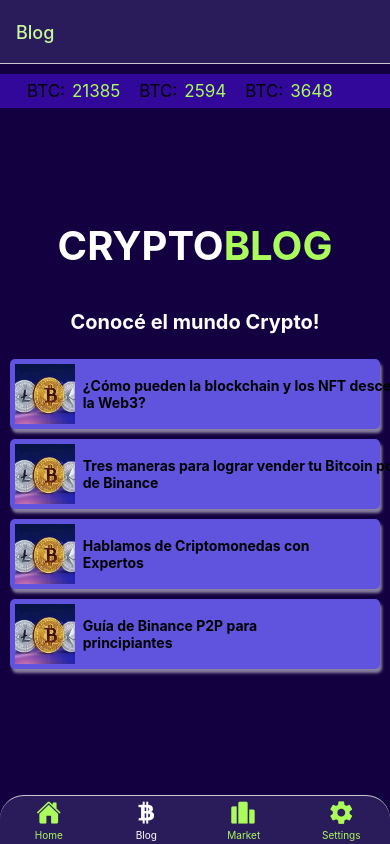
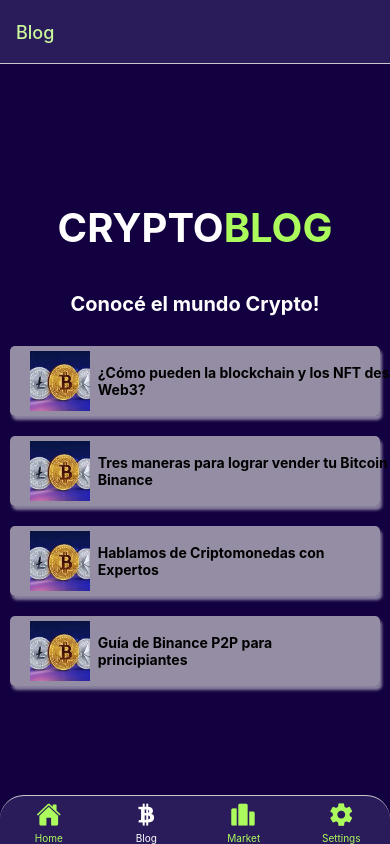
Before and after one commit to cellamarematias/jade, a React Native app: screen /Blog in a window 390 px wide. Built offline with nearby package versions, Linux system fonts and the light colour scheme.

Commit message:
Revert "feature/mati-navbar: added header and blog"
This reverts commit e1fc9285243b11c5cf7387cb975a8d9ad5b97797.

```diff
--- a/package.json
+++ b/package.json
@@ -15,7 +15,6 @@
   "dependencies": {
     "@expo/vector-icons": "^13.0.0",
     "@react-navigation/bottom-tabs": "^6.0.5",
-    "@react-navigation/material-top-tabs": "^6.2.3",
     "@react-navigation/native": "^6.0.2",
     "@react-navigation/native-stack": "^6.1.0",
     "eslint": "^8.22.0",
@@ -34,9 +33,7 @@
     "react-native": "0.69.4",
     "react-native-safe-area-context": "4.3.1",
     "react-native-screens": "~3.15.0",
-    "react-native-tab-view": "^3.1.1",
-    "react-native-web": "~0.18.7",
-    "react-native-pager-view": "5.4.24"
+    "react-native-web": "~0.18.7"
   },
   "devDependencies": {
     "@babel/core": "^7.12.9",
--- a/src/components/navbar/BottomTab.jsx
+++ b/src/components/navbar/BottomTab.jsx
@@ -39,7 +39,6 @@
             borderTopLeftRadius: 24,
             borderTopRightRadius: 24,
             marginTop: -40,
-            paddingBottom: 3
           }
         })}>
         <Tab.Screen name="Home" component={TabOneScreen} />
@@ -53,8 +52,7 @@
 const styles = StyleSheet.create({
   container: {
     backgroundColor: 'white',
-    borderRadius: 20,
-    marginBottom: 5
+    borderRadius: 20
   },
 
 }
--- a/src/components/shared/BlogCard.jsx
+++ b/src/components/shared/BlogCard.jsx
@@ -12,7 +12,7 @@
       />
 		</View>
 		<View style={styles.center}>
-			<Text numberOfLines={3} style={styles.heading}>{props.text}</Text>
+			<Text numberOfLines={2} style={styles.heading}>{props.text}</Text>
 		</View>
   </View>
 )
@@ -20,11 +20,10 @@
 const styles = StyleSheet.create({
   container: {
 		flexDirection: "row",
-		margin: 5,
+		margin: 10,
 		width: '95%',
-		backgroundColor: '#6053DD',
-    padding: 15,
-		paddingStart: 5,
+		backgroundColor: '#D9D9D9A6',
+    padding: 20,
     paddingBottom: 5,
     paddingTop: 5,
 		borderRadius: 5,
@@ -34,7 +33,7 @@
 		shadowRadius: 3,
   },
   image: {
-    width: 58,
+    width: 48,
     height: 48,
     borderRadius: 4
   },
@@ -48,7 +47,7 @@
 	heading: {
 		justifyContent: 'center',
 		paddingLeft: 8,
-		maxWidth: '90%',
+		maxWidth: '95%',
 		fontWeight: 'bold',
 	}
 })
--- a/src/components/shared/header.jsx
+++ /dev/null
@@ -1,78 +0,0 @@
-import React from 'react';
-import { View, Text, StyleSheet, Image } from "react-native";
-import theme from '../../theme';
-
-
-const Header = (props) => (
-  <View key={props.id} style={styles.container}>
-		<View style={styles.row}>
-			<Text style={styles.coin}>BTC:</Text>
-			<Text style={styles.value}>21385</Text>
-		</View>
-		<View style={styles.row}>
-			<Text style={styles.coin}>BTC:</Text>
-			<Text style={styles.value}>2594</Text>
-		</View>
-		<View style={styles.row}>
-			<Text style={styles.coin}>BTC:</Text>
-			<Text style={styles.value}>3648</Text>
-		</View>
-  </View>
-)
-
-const styles = StyleSheet.create({
-  container: {
-		position: 'absolute',
-		top: 0,
-		left: 0,
-		right: 0,
-		flexDirection: "row",
-		alignItems: 'center',
-		width: '95%',
-		backgroundColor: '#32089A',
-    padding: 15,
-		paddingStart: 25,
-    paddingBottom: 5,
-    paddingTop: 5,
-		marginTop: 10,
-		shadowColor: "white",
-		shadowOpacity: 0.5,
-		width: '100%'
-  },
-	row: {
-		flexDirection: 'row',
-		margin: 2,
-		marginEnd: 10
-	},
-	coin: {
-		textTransform: 'uppercase',
-		fontSize: 17,
-		marginRight: 7
-	},
-	value: {
-		color: '#ABFB5C',
-		fontSize: 17,
-		marginRight: 7
-	},
-  image: {
-    width: 58,
-    height: 48,
-    borderRadius: 4
-  },
-	tinyLogo: {
-    width: 60,
-    height: 60,
-  },
-	center: {
-		justifyContent: 'center'
-	},
-	heading: {
-		justifyContent: 'center',
-		paddingLeft: 8,
-		maxWidth: '90%',
-		fontWeight: 'bold',
-	}
-})
-
-
-export default Header;
--- a/src/screens/Blog.tsx
+++ b/src/screens/Blog.tsx
@@ -3,12 +3,10 @@
 import { RootTabScreenProps } from '../../types';
 import theme from '../theme';
 import BlogCard from '../components/shared/BlogCard';
-import Header from '../components/shared/header';
 
 export default function Blog({ navigation }: RootTabScreenProps<'Blog'>) {
   return (
     <View style={styles.container}>
-			<Header></Header>
 			<View style={styles.Headercontainer}>
 				<Text style={styles.headerOne}>Crypto</Text><Text style={styles.headerTwo}>Blog</Text>
 			</View>
--- a/src/screens/TabOneScreen.tsx
+++ b/src/screens/TabOneScreen.tsx
@@ -4,12 +4,11 @@
 import { Text, View } from '../../components/Themed';
 import { RootTabScreenProps } from '../../types';
 import theme from '../theme';
-import Header from '../components/shared/header';
 
 export default function TabOneScreen({ navigation }: RootTabScreenProps<'TabOne'>) {
   return (
     <View style={styles.container}>
-      <Header></Header>
+      <Text style={styles.title}>Tab One</Text>
     </View>
   );
 }
```
Also changed, not shown: 1 other file (tests, documents, lock files or other folders).
